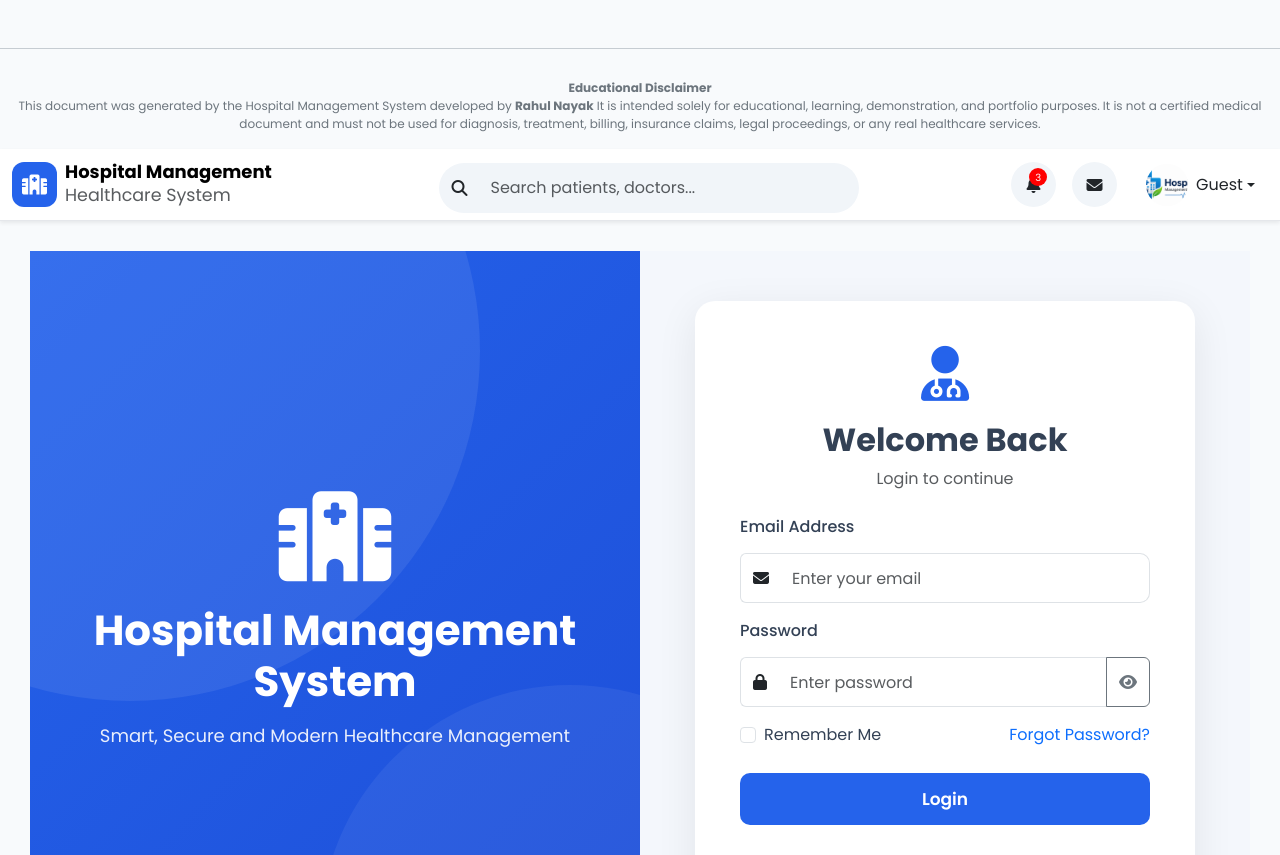
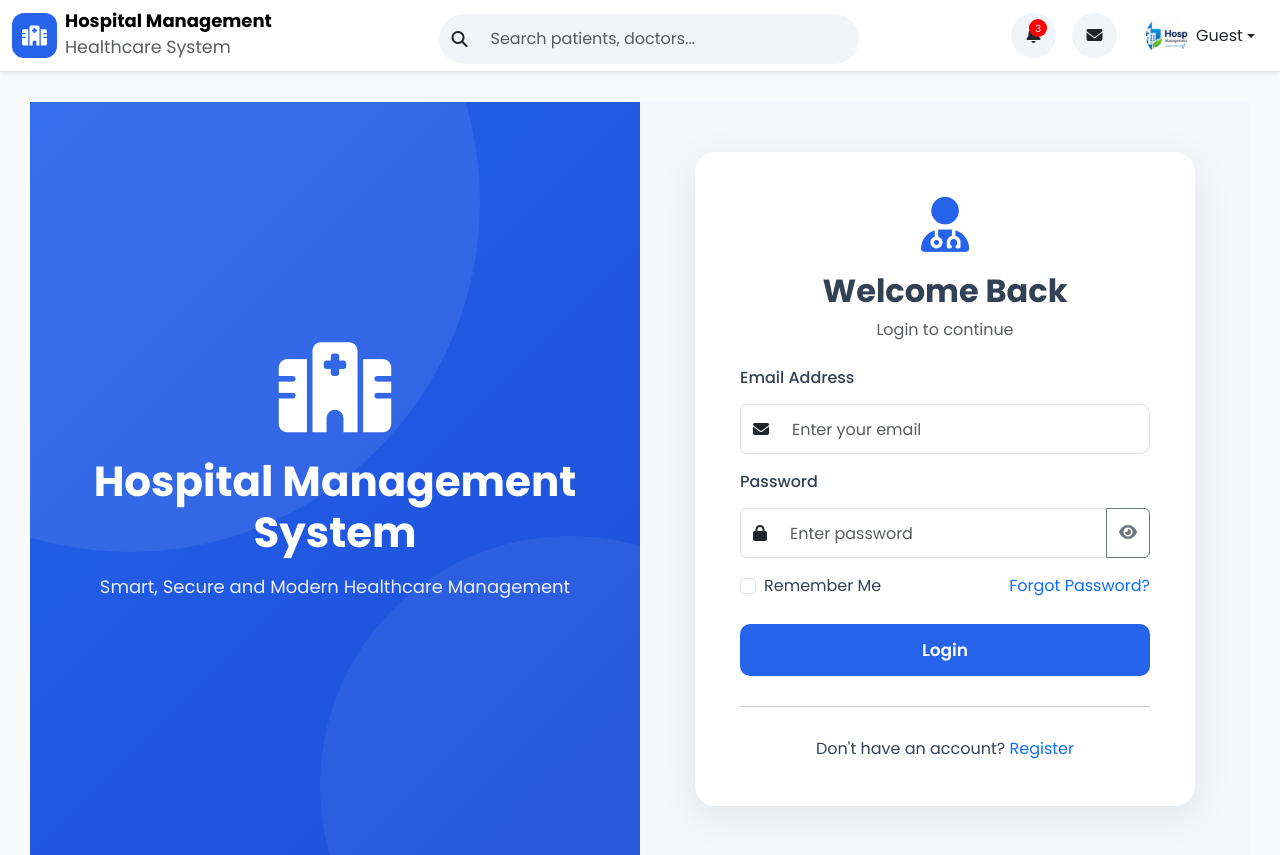
Before and after one commit to Rahul-web087/Hospital-Management-System, a Flask app: page /login in a window 1280 px wide. Shown: the top 855 px of the page. Run offline with Flask 3, Linux system fonts and the light colour scheme.

Commit message:
Disclaimer

```diff
--- a/templates/layout/base.html
+++ b/templates/layout/base.html
@@ -7,6 +7,9 @@
 
     <meta name="viewport"
           content="width=device-width, initial-scale=1.0">
+    <link rel="icon"
+      type="image/png"
+      href="{{ url_for('static', filename='images/logo/logo.png') }}">
 
     <title>
         {% block title %}
--- a/templates/layout/print_disclaimer.html
+++ b/templates/layout/print_disclaimer.html
@@ -1,20 +1,20 @@
-<hr class="mt-5">
+<!--<hr class="mt-5">-->
 
-<div class="text-center mt-4" style="font-size:12px; color:#6c757d;">
+<!--<div class="text-center mt-4" style="font-size:12px; color:#6c757d;">-->
 
-    <strong>Educational Disclaimer</strong>
+<!--    <strong>Educational Disclaimer</strong>-->
 
-    <p>
+<!--    <p>-->
 
-        This document was generated by the Hospital Management System
-        developed by <strong>Rahul Nayak</strong>
+<!--        This document was generated by the Hospital Management System-->
+<!--        developed by <strong>Rahul Nayak</strong>-->
 
-        It is intended solely for educational, learning, demonstration,
-        and portfolio purposes. It is not a certified medical document
-        and must not be used for diagnosis, treatment, billing,
-        insurance claims, legal proceedings, or any real healthcare
-        services.
+<!--        It is intended solely for educational, learning, demonstration,-->
+<!--        and portfolio purposes. It is not a certified medical document-->
+<!--        and must not be used for diagnosis, treatment, billing,-->
+<!--        insurance claims, legal proceedings, or any real healthcare-->
+<!--        services.-->
 
-    </p>
+<!--    </p>-->
 
-</div>
+<!--</div>-->
```
